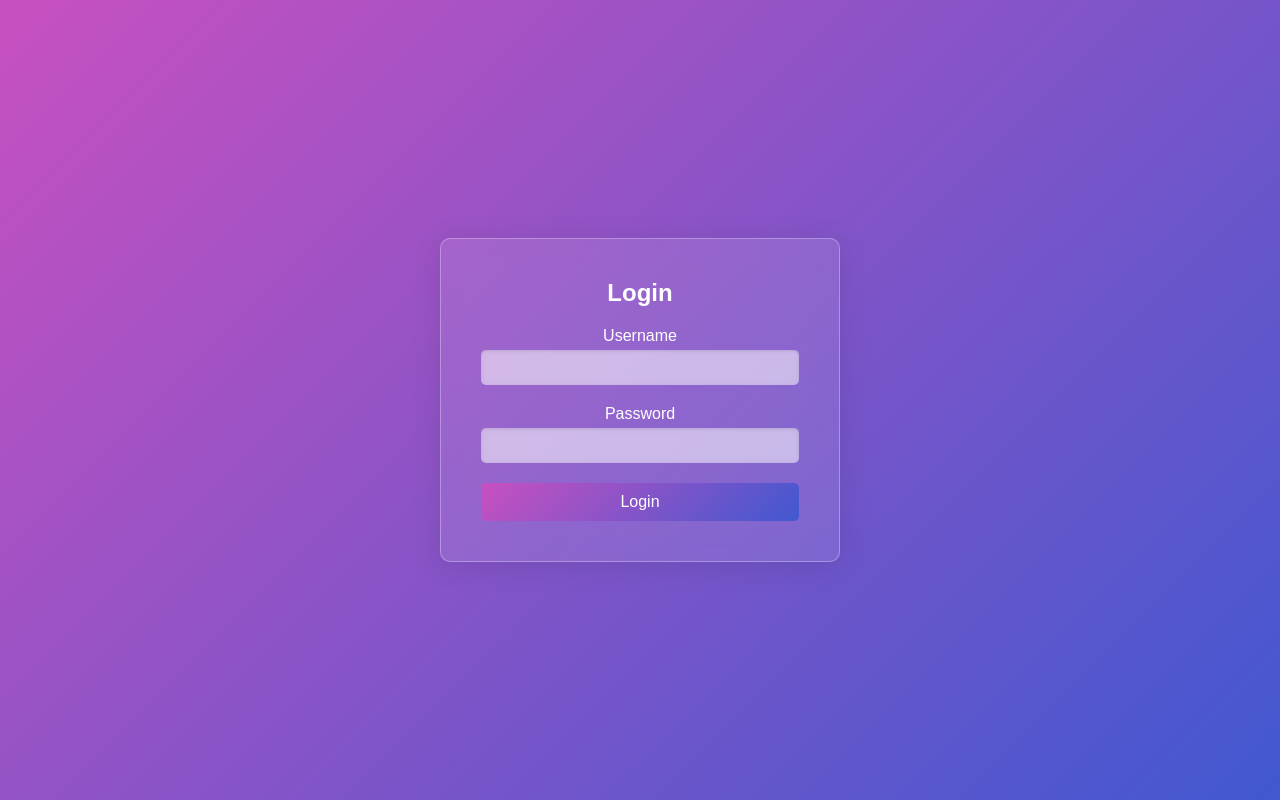
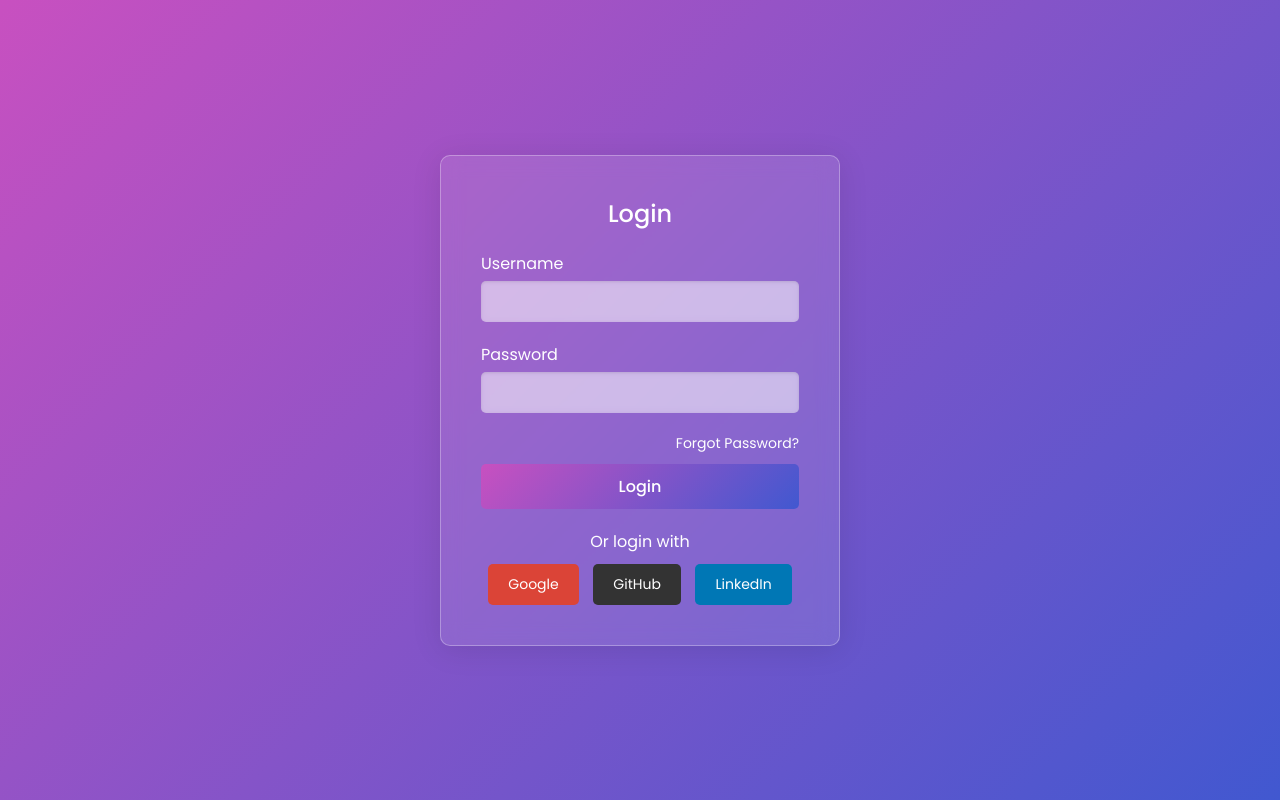
Before and after one commit to AbrshS/Login-Page-Frontend, a plain HTML site: page index.html in a window 1280 px wide. Drawn offline with Linux system fonts and the light colour scheme.

Commit message:
initial commit

```diff
--- a/index.html
+++ b/index.html
@@ -4,6 +4,7 @@
     <meta charset="UTF-8">
     <meta name="viewport" content="width=device-width, initial-scale=1.0">
     <title>Login Page</title>
+    <link href="https://fonts.googleapis.com/css2?family=Poppins:wght@300;400;500;600&display=swap" rel="stylesheet">
     <link rel="stylesheet" href="styles.css">
 </head>
 <body>
@@ -19,8 +20,17 @@
                     <label for="password">Password</label>
                     <input type="password" id="password" name="password" required>
                 </div>
+                <a href="#" class="forgot-password">Forgot Password?</a>
                 <button type="submit">Login</button>
             </form>
+            <div class="alternative-login">
+                <p>Or login with</p>
+                <div class="social-icons">
+                    <a href="#" class="social-icon google">Google</a>
+                    <a href="#" class="social-icon github">GitHub</a>
+                    <a href="#" class="social-icon linkedin">LinkedIn</a>
+                </div>
+            </div>
         </div>
     </div>
 </body>
--- a/styles.css
+++ b/styles.css
@@ -2,7 +2,7 @@
     box-sizing: border-box;
     margin: 0;
     padding: 0;
-    font-family: 'Arial', sans-serif;
+    font-family: 'Poppins', sans-serif;
 }
 
 body {
@@ -32,16 +32,19 @@ body {
 .login-form h2 {
     margin-bottom: 20px;
     color: #fff;
+    font-weight: 500;
 }
 
 .input-group {
     margin-bottom: 20px;
+    text-align: left;
 }
 
 .input-group label {
     display: block;
     margin-bottom: 5px;
     color: #fff;
+    font-weight: 400;
 }
 
 .input-group input {
@@ -53,11 +56,25 @@ body {
     box-shadow: inset 0 1px 3px rgba(0, 0, 0, 0.1);
     backdrop-filter: blur(5px);
     color: #333;
+    font-size: 14px;
 }
 
 .input-group input:focus {
     outline: none;
     background: rgba(255, 255, 255, 0.7);
+}
+
+.forgot-password {
+    display: block;
+    margin: 10px 0;
+    color: #fff;
+    text-decoration: none;
+    font-size: 14px;
+    text-align: right;
+}
+
+.forgot-password:hover {
+    text-decoration: underline;
 }
 
 button {
@@ -70,8 +87,56 @@ button {
     font-size: 16px;
     cursor: pointer;
     transition: background 0.3s ease;
+    font-weight: 500;
 }
 
 button:hover {
     background: linear-gradient(135deg, #4158d0, #c850c0);
 }
+
+.alternative-login {
+    margin-top: 20px;
+    color: #fff;
+}
+
+.alternative-login p {
+    margin-bottom: 10px;
+}
+
+.social-icons {
+    display: flex;
+    justify-content: space-around;
+}
+
+.social-icon {
+    padding: 10px 20px;
+    border-radius: 5px;
+    color: #fff;
+    text-decoration: none;
+    transition: background 0.3s ease;
+    font-size: 14px;
+}
+
+.social-icon.google {
+    background: #db4437;
+}
+
+.social-icon.google:hover {
+    background: #c23321;
+}
+
+.social-icon.github {
+    background: #333;
+}
+
+.social-icon.github:hover {
+    background: #242424;
+}
+
+.social-icon.linkedin {
+    background: #0077b5;
+}
+
+.social-icon.linkedin:hover {
+    background: #005582;
+}
```
